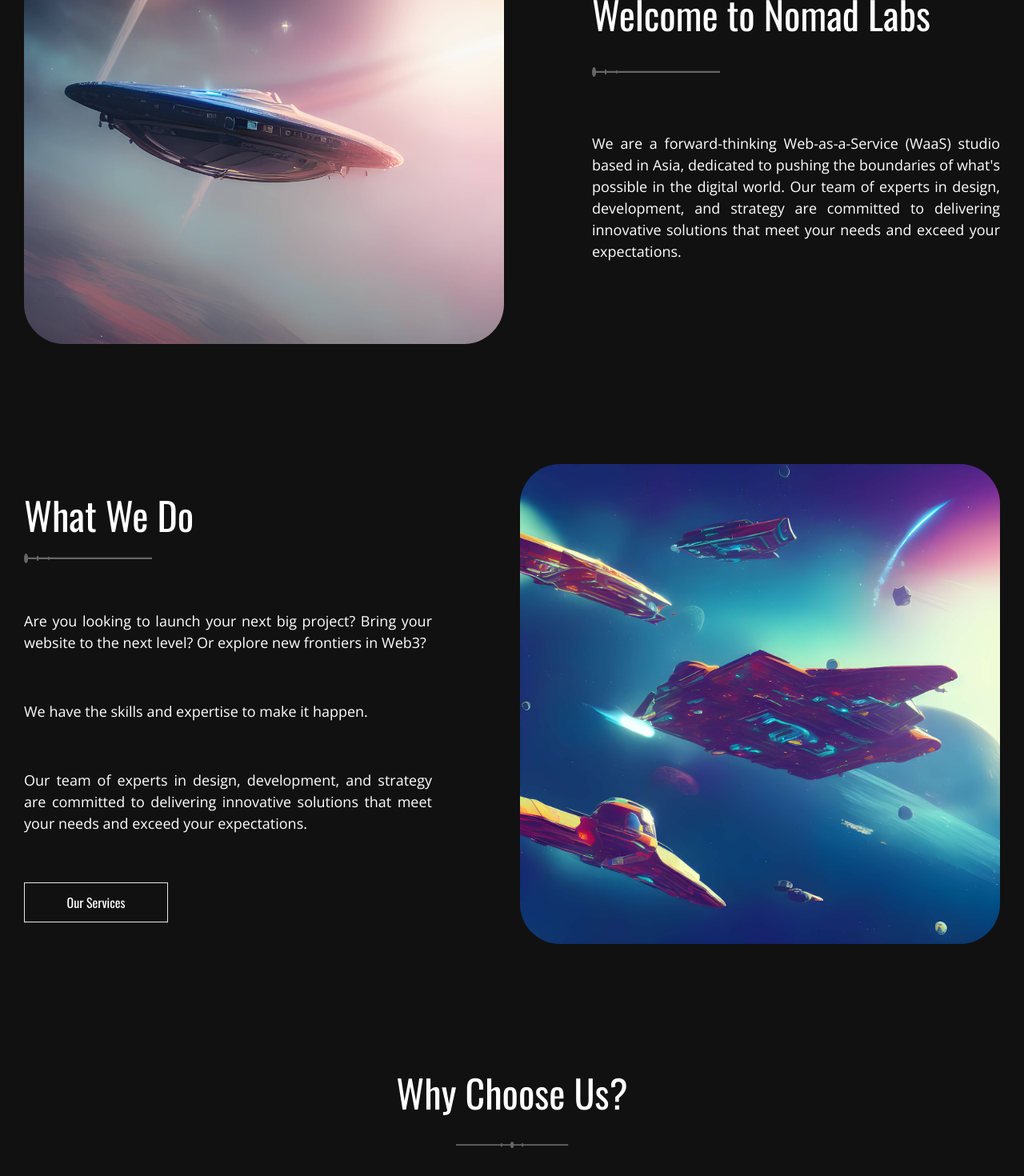
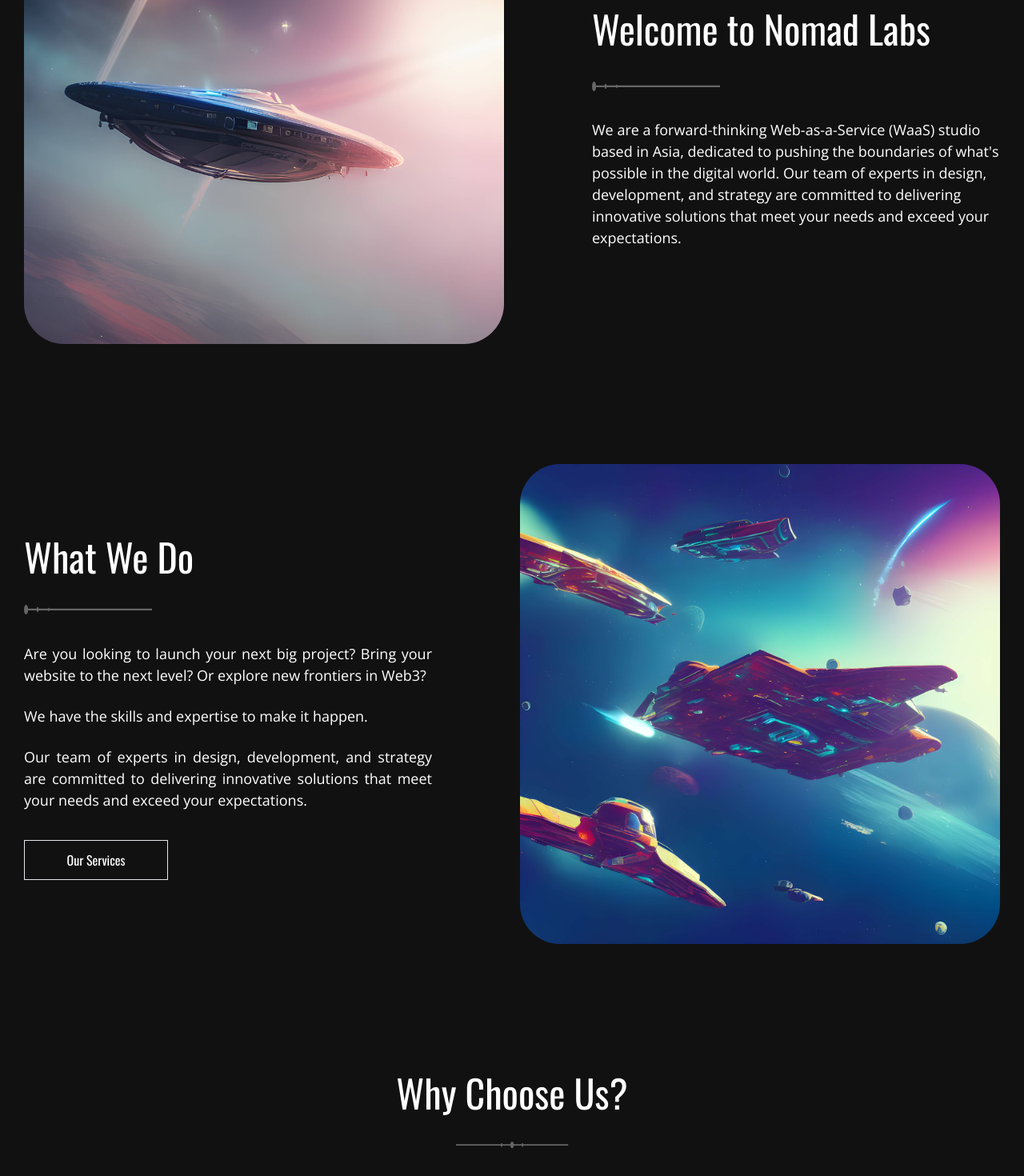
Before and after one commit to lteh0002/nomadlabs-mintsite, a SvelteKit app: page /about in a window 1280 px wide. Shown: the part 1120-2590 px from the top of the page at 80% size. Built offline with nearby package versions, Linux system fonts and the light colour scheme.

Commit message:
Minor fix on padding on About Page

```diff
--- a/src/routes/about/+page.svelte
+++ b/src/routes/about/+page.svelte
@@ -82,7 +82,7 @@
           </svg>
           <div class="lg:mt-[35px]">
             <p
-              class="text-white description sm:text-[18px] text-[14px] max-w-[350px] sm:max-w-full"
+              class="text-white desc sm:text-[18px] text-[14px] max-w-[350px] sm:max-w-full"
             >
               We are a forward-thinking Web-as-a-Service (WaaS) studio based in
               Asia, dedicated to pushing the boundaries of what's possible in
@@ -104,7 +104,7 @@
             What We Do
           </h1>
           <svg
-            class="mb-[24px]"
+            class="my-[12px]"
             width="160"
             height="12"
             viewBox="0 0 160 12"
@@ -116,7 +116,7 @@
               fill="#666666"
             />
           </svg>
-          <div class="flex flex-col gap-[24px]">
+          <div class="flex flex-col">
             <p
               class="text-white description sm:text-[18px] text-[16px] max-w-[340px] sm:max-w-full"
             >
@@ -135,9 +135,9 @@
               committed to delivering innovative solutions that meet your needs
               and exceed your expectations.
             </p>
-            <a href="/ourservices">
+            <a class="mt-[36px]" href="/ourservices">
               <div
-                class="border text-white h-[50px] w-[180px] flex justify-center items-center mt-[36px] button-hover"
+                class="border text-white h-[50px] w-[180px] flex justify-center items-center button-hover"
               >
                 Our Services
               </div>
@@ -230,13 +230,15 @@
 
   .description {
     font-family: "Open Sans", sans-serif;
-    padding-top: 35px;
+    padding-top: 24px;
     text-align: justify;
   }
 
   .desc {
     font-family: "Open Sans", sans-serif;
   }
+
+
 
   .description-about-us {
     font-size: 14px;
```
